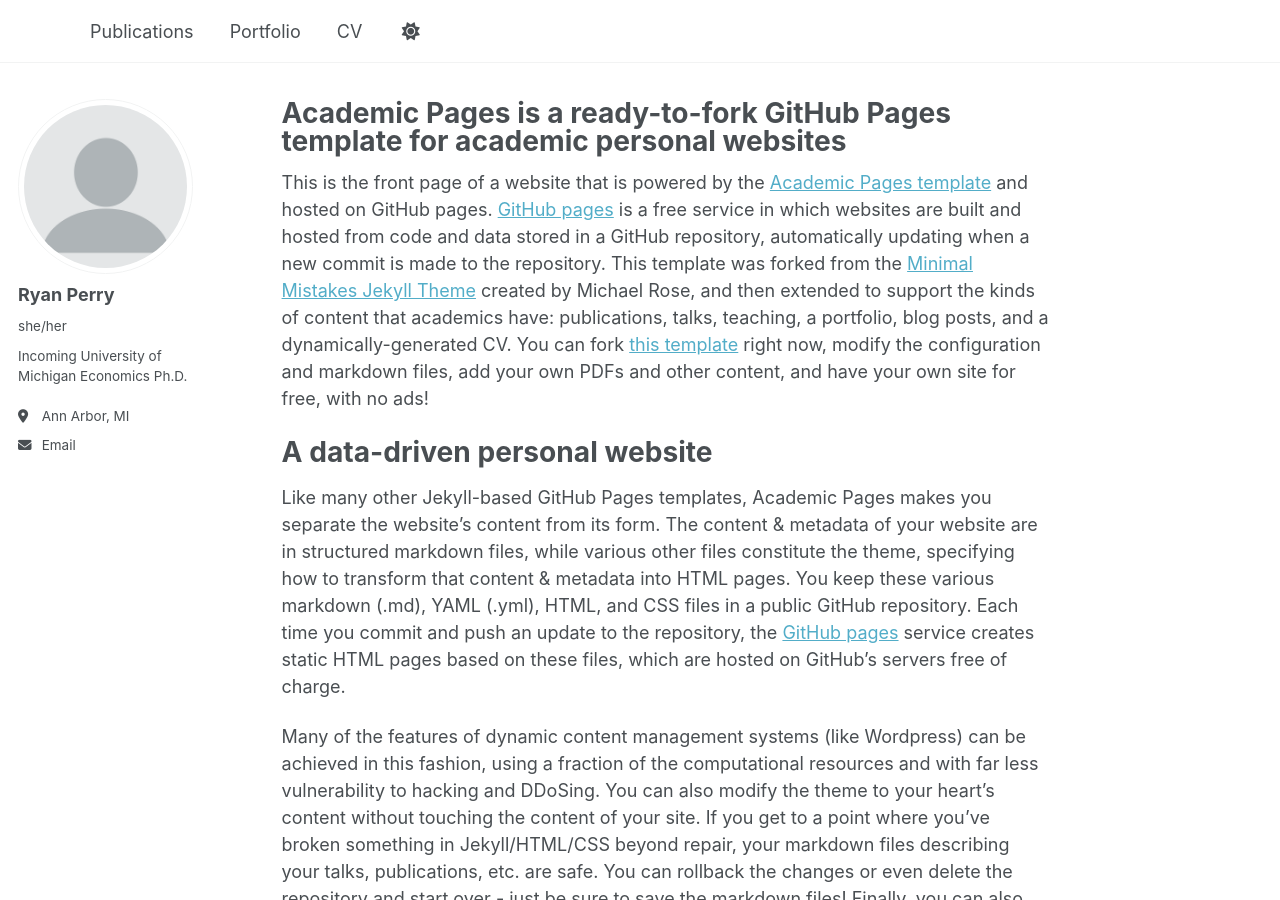
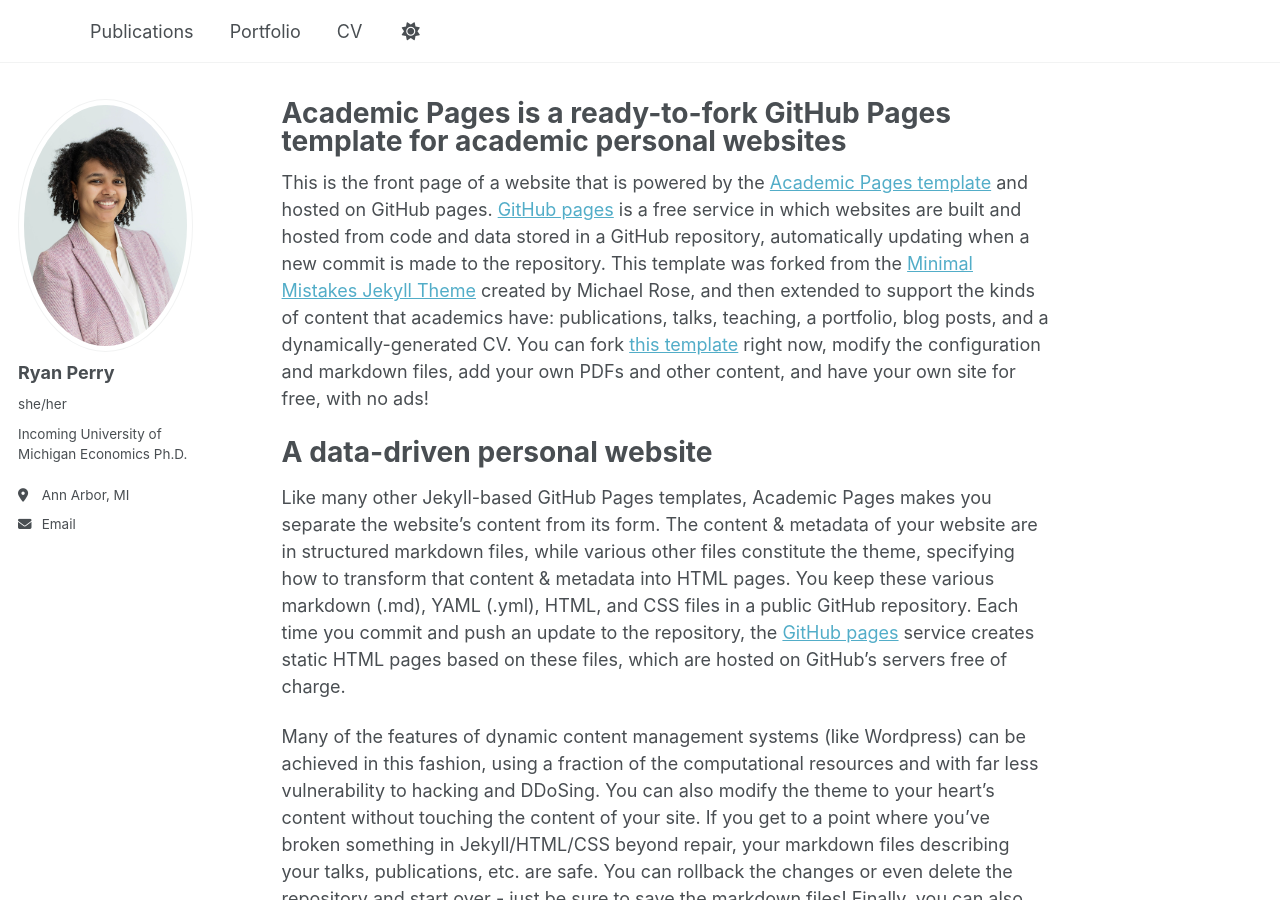
Before and after one commit to ryperry/ryanperry, a Jekyll site: the page built from _pages/about.md, in a window 1280 px wide and 900 px high. Built offline with Jekyll 4.4.1, drawn with Linux system fonts in a browser that asks for light colours.

Commit message:
adding profile pic to _config.yml

```diff
--- a/_config.yml
+++ b/_config.yml
@@ -22,7 +22,7 @@ repository               : "academicpages/academicpages.github.io"
 #               Additional customization can be done by editing /_includes/author-profile.html
 author:
   # Biographic information
-  avatar           : "profile.png"
+  avatar           : "perry_headshot.jpg"
   name             : "Ryan Perry"
   pronouns         : "she/her"
   bio              : "Incoming University of Michigan Economics Ph.D."
```
